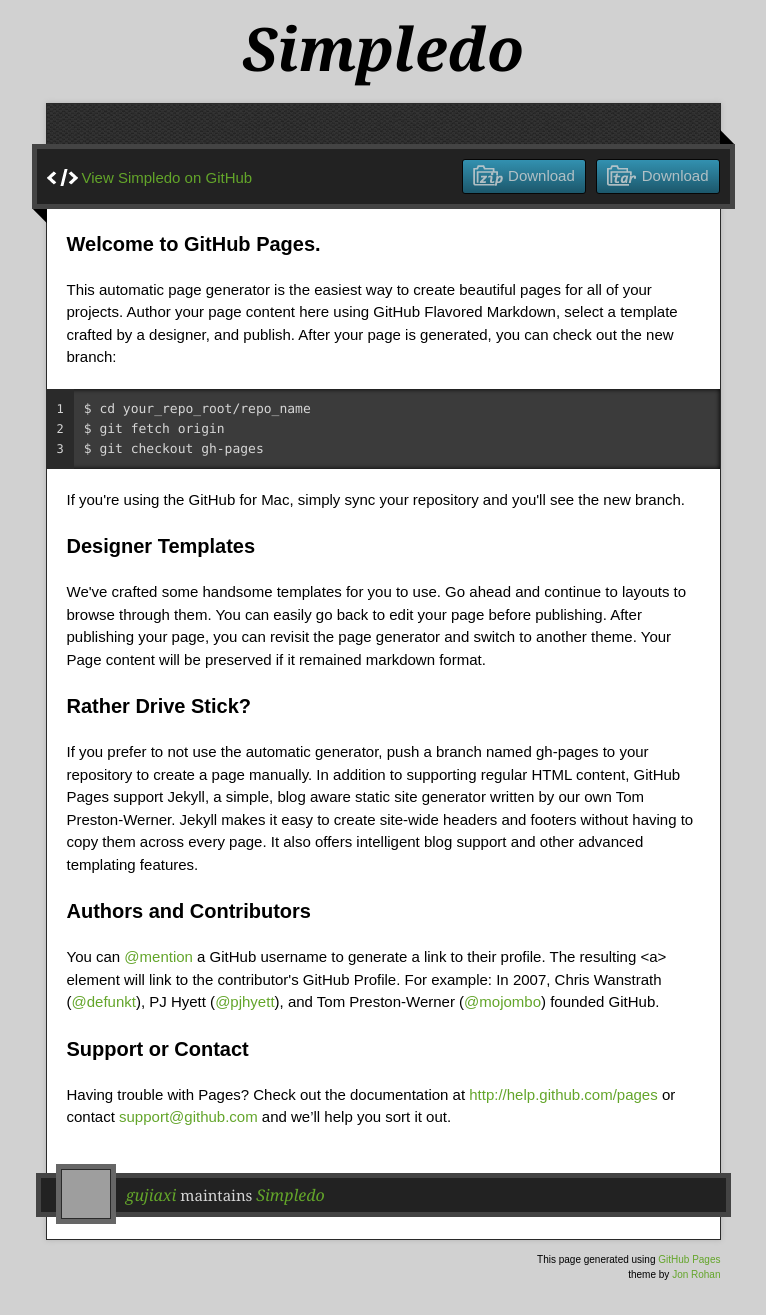
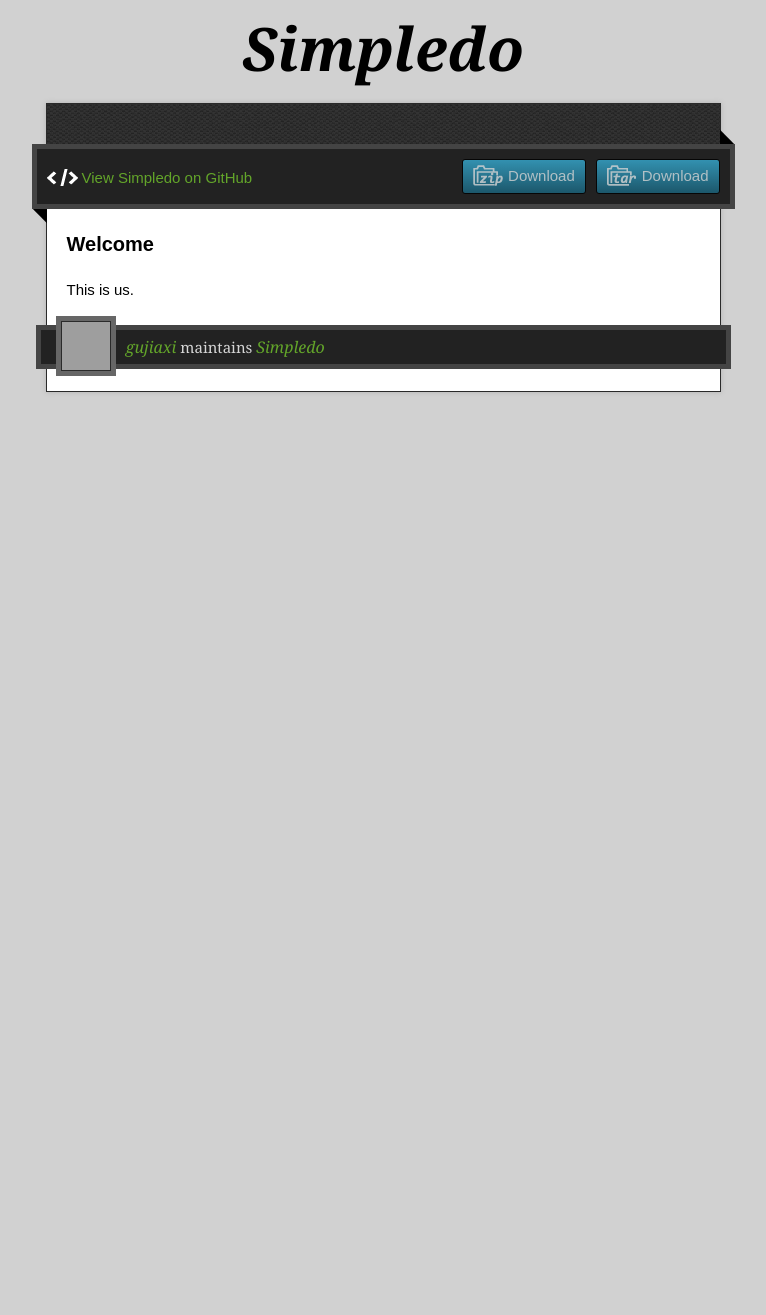
Before and after one commit to gujiaxi/SimpleDo, a plain HTML site: page index.html in a window 1280 px wide. Shown: the part 27-1342 px from the top of the page, without its empty margins (257-1023 px from the left). After the commit the page ends 800 px from the top, so only its background shows below. Drawn offline with nearby package versions, Linux system fonts and the light colour scheme; grey boxes are pictures that could not be loaded.

Commit message:
modified:   index.html

```diff
--- a/index.html
+++ b/index.html
@@ -36,32 +36,9 @@
         <span class="blc"></span><span class="trc"></span>
         </div>
         <article class="markdown-body">
-          <h3>Welcome to GitHub Pages.</h3>
+          <h3>Welcome</h3>
 
-<p>This automatic page generator is the easiest way to create beautiful pages for all of your projects. Author your page content here using GitHub Flavored Markdown, select a template crafted by a designer, and publish. After your page is generated, you can check out the new branch:</p>
-
-<pre><code>$ cd your_repo_root/repo_name
-$ git fetch origin
-$ git checkout gh-pages
-</code></pre>
-
-<p>If you're using the GitHub for Mac, simply sync your repository and you'll see the new branch.</p>
-
-<h3>Designer Templates</h3>
-
-<p>We've crafted some handsome templates for you to use. Go ahead and continue to layouts to browse through them. You can easily go back to edit your page before publishing. After publishing your page, you can revisit the page generator and switch to another theme. Your Page content will be preserved if it remained markdown format.</p>
-
-<h3>Rather Drive Stick?</h3>
-
-<p>If you prefer to not use the automatic generator, push a branch named <code>gh-pages</code> to your repository to create a page manually. In addition to supporting regular HTML content, GitHub Pages support Jekyll, a simple, blog aware static site generator written by our own Tom Preston-Werner. Jekyll makes it easy to create site-wide headers and footers without having to copy them across every page. It also offers intelligent blog support and other advanced templating features.</p>
-
-<h3>Authors and Contributors</h3>
-
-<p>You can <a href="https://github.com/blog/821" class="user-mention">@mention</a> a GitHub username to generate a link to their profile. The resulting <code>&lt;a&gt;</code> element will link to the contributor's GitHub Profile. For example: In 2007, Chris Wanstrath (<a href="https://github.com/defunkt" class="user-mention">@defunkt</a>), PJ Hyett (<a href="https://github.com/pjhyett" class="user-mention">@pjhyett</a>), and Tom Preston-Werner (<a href="https://github.com/mojombo" class="user-mention">@mojombo</a>) founded GitHub.</p>
-
-<h3>Support or Contact</h3>
-
-<p>Having trouble with Pages? Check out the documentation at <a href="http://help.github.com/pages">http://help.github.com/pages</a> or contact <a href="mailto:support@github.com">support@github.com</a> and we’ll help you sort it out.</p>
+This is us.
         </article>
       </div>
     </div>
@@ -70,9 +47,6 @@ $ git checkout gh-pages
       <p><a href="https://github.com/gujiaxi" class="avatar"><img src="https://secure.gravatar.com/avatar/f493c449f2a3a2f4c7ac71f75845c5df?s=30&amp;d=https://a248.e.akamai.net/assets.github.com%2Fimages%2Fgravatars%2Fgravatar-user-420.png" width="48" height="48"/></a> <a href="https://github.com/gujiaxi">gujiaxi</a> maintains <a href="https://github.com/gujiaxi/SimpleDo">Simpledo</a></p>
 
 
-      </div>
-      <div class="creds">
-        <small>This page generated using <a href="https://pages.github.com/">GitHub Pages</a><br/>theme by <a href="http://twitter.com/jonrohan/">Jon Rohan</a></small>
       </div>
     </footer>
   </div>
```
